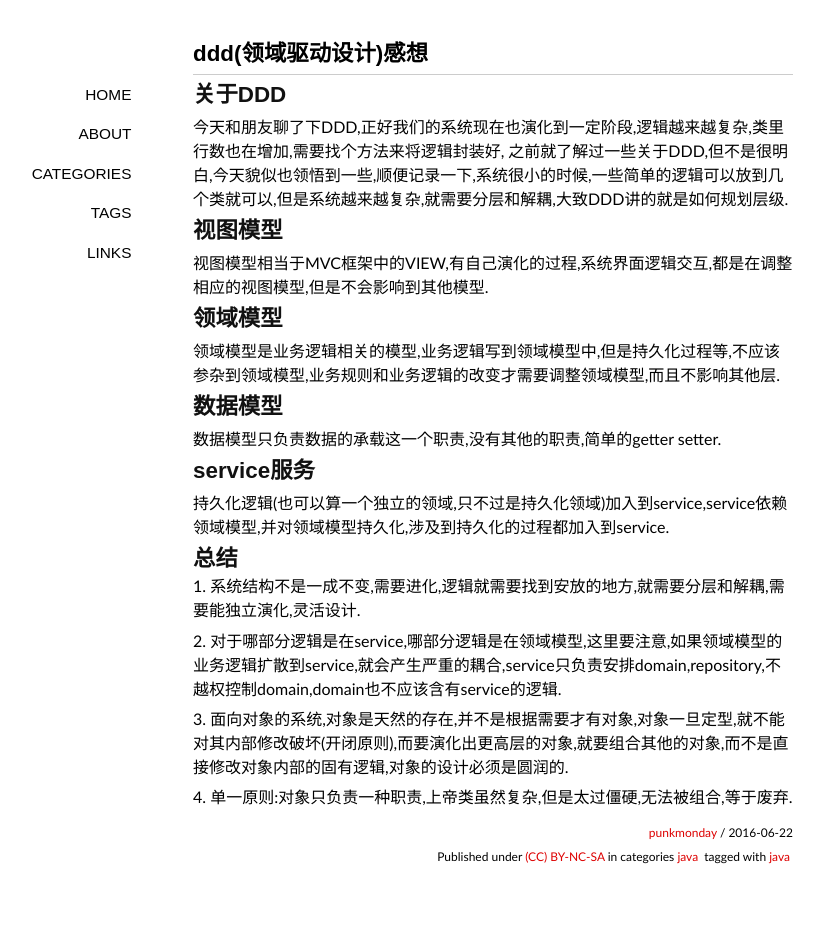
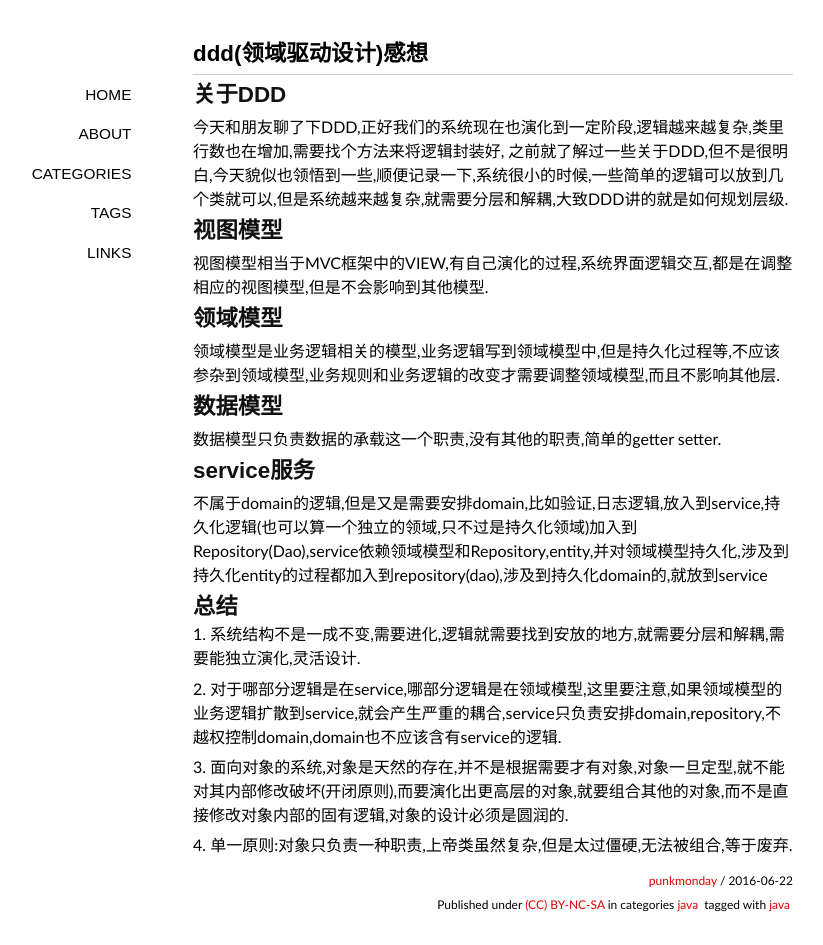
Before and after one commit to punkmonday/punkmonday.github.io, a Jekyll site: the page built from _posts/2016-06-22-ddd.md, in a window 1280 px wide. Shown: the whole page, without its empty margins (147-970 px from the left). Built offline with Jekyll 4.4.1, drawn with Linux system fonts in a browser that asks for light colours; some web fonts are replaced; comment, search, counter and statistics services are not loaded; before the commit the page ends 900 px from its top, so only the background shows below that.

Commit message:
Updated 2016-06-22-ddd.md

```diff
--- a/_posts/2016-06-22-ddd.md
+++ b/_posts/2016-06-22-ddd.md
@@ -27,7 +27,7 @@ tag:
 
 ## service服务
 
-持久化逻辑(也可以算一个独立的领域,只不过是持久化领域)加入到service,service依赖领域模型,并对领域模型持久化,涉及到持久化的过程都加入到service.
+不属于domain的逻辑,但是又是需要安排domain,比如验证,日志逻辑,放入到service,持久化逻辑(也可以算一个独立的领域,只不过是持久化领域)加入到Repository(Dao),service依赖领域模型和Repository,entity,并对领域模型持久化,涉及到持久化entity的过程都加入到repository(dao),涉及到持久化domain的,就放到service
 
 ## 总结
 
```
